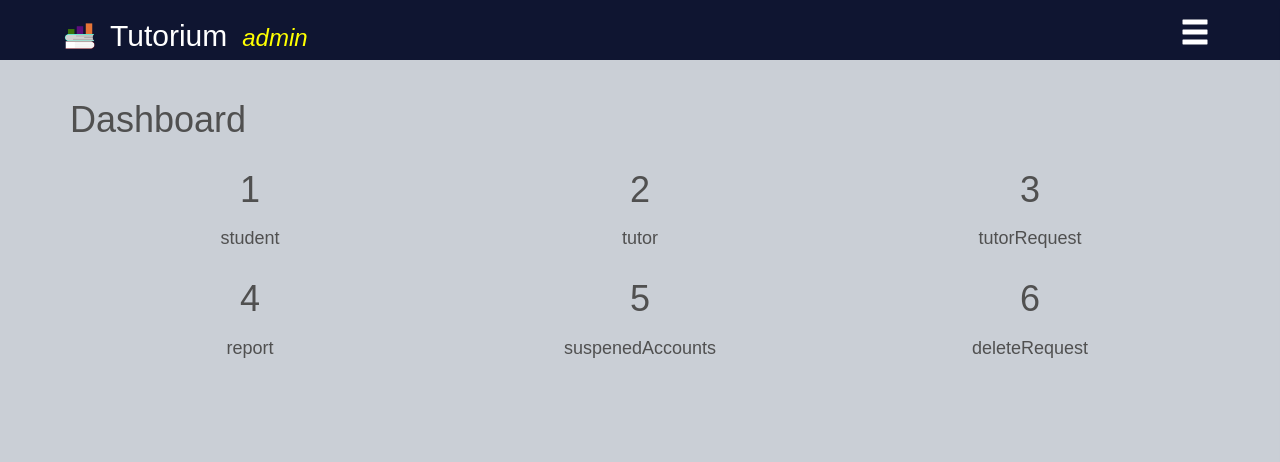
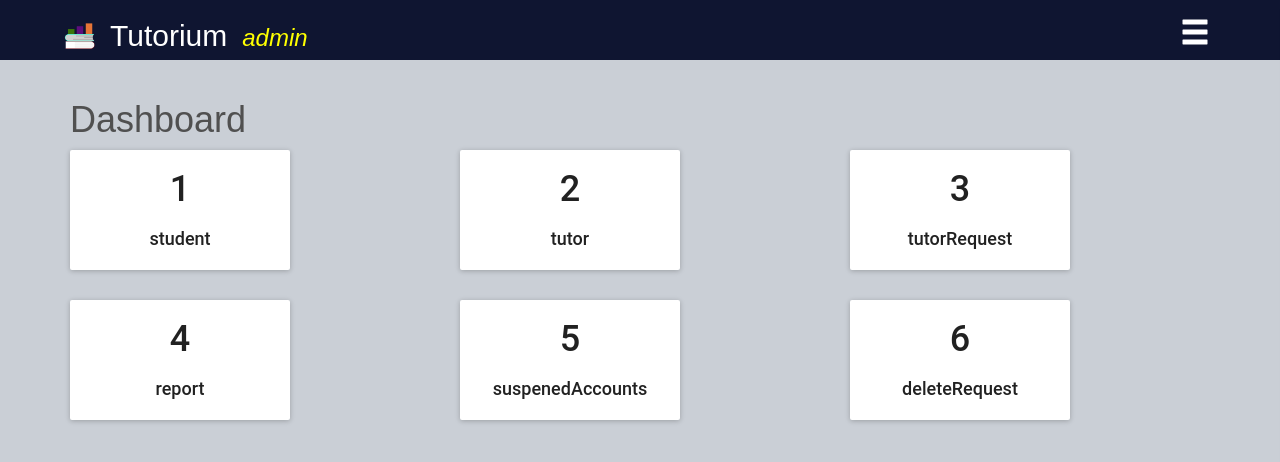
Before and after one commit to Microph/mms-full-stack-solo, a React (Create React App) app in the folder tutorium/front-end/: page /admin/dashboard in a window 1280 px wide. Shown: the top 462 px of the page. Built offline with nearby package versions, Linux system fonts and the light colour scheme; no server answers.

Commit message:
make dashboard looks a little better

```diff
--- a/tutorium/front-end/src/admin-components/dashboard.js
+++ b/tutorium/front-end/src/admin-components/dashboard.js
@@ -1,4 +1,7 @@
 import React, { Component } from 'react';
+import {
+  Card,
+} from "material-ui";
 
 class Dashboard extends Component {
     constructor(props) {
@@ -31,11 +34,20 @@ class DashboardNumberDetail extends Component {
     render() {
         return (
             <div class="col-sm-4 col-md-4">
-                <h1 style={{
-                    paddingBottom: 10,
-                    textAlign: "center"
-                }}>{this.props.number}</h1>
-                <h4 align="center">{this.props.text}</h4>
+                <Card
+                  style = {{
+                    height: 120,
+                    width: 220,
+                    marginBottom: 30,
+                    textAlign: 'center',
+                    display: 'inline-block'
+                  }}
+                >
+                  <h1 style={{
+                      paddingBottom: 10,
+                  }}>{this.props.number}</h1>
+                  <h4>{this.props.text}</h4>
+                </Card>
             </div>
         );
     }
```
